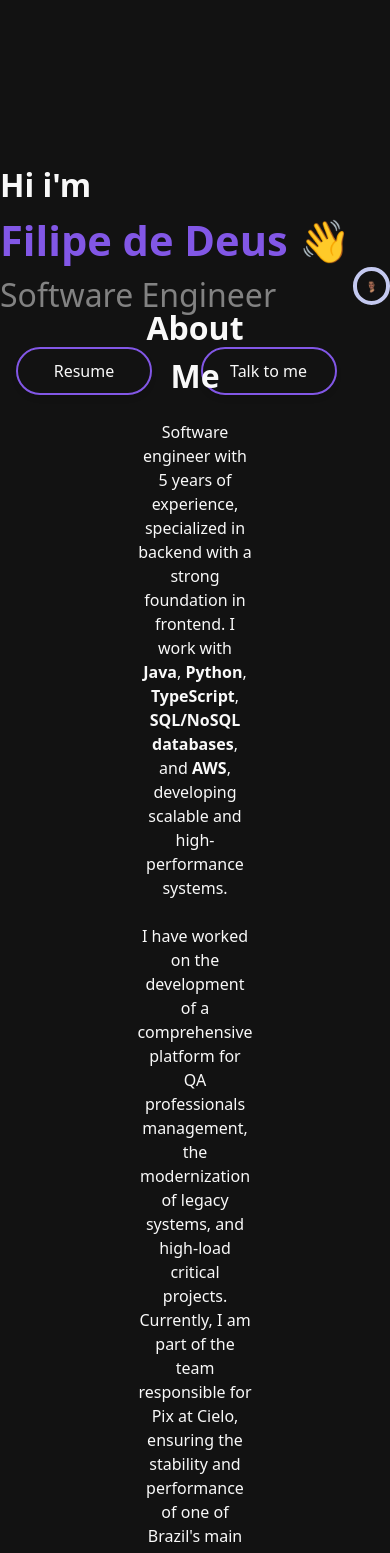
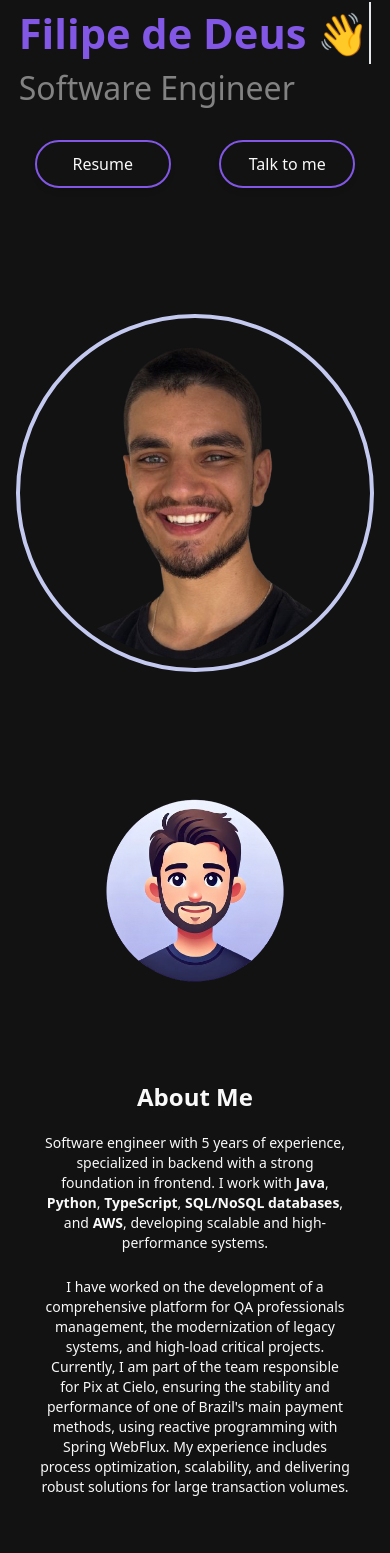
Before and after one commit to dedeus6/myportfolio, a Next.js app: page / in a window 390 px wide. Shown: the part 136-1689 px from the top of the page. Built offline with nearby package versions, Linux system fonts and the light colour scheme.

Commit message:
Adding responsive pages and adding more skills

```diff
--- a/src/pages/aboutMePage.tsx
+++ b/src/pages/aboutMePage.tsx
@@ -1,30 +1,34 @@
 import Image from "next/image";
-import me from '../../assets/me.png';
+import me from "../../assets/me.png";
 
 const AboutMePage = () => {
     return (
-        <div className="w-full h-screen flex justify-center items-center" data-aos="slide-right">
-            <div className="w-full h-screen flex justify-center items-center p-[10rem]">
+        <div
+            className="w-full min-h-screen flex flex-col md:flex-row justify-center items-center p-10 md:p-[10rem] gap-8"
+            data-aos="slide-right"
+        >
+            {/* Seção da Imagem */}
             <div className="flex-1 flex items-center justify-center">
                 <Image
                     src={me}
                     alt="Minha imagem"
                     width={500}
                     height={500}
-                        className="rounded-full"
+                    className="rounded-full w-64 md:w-[500px] h-auto"
                 />
             </div>
+
+            {/* Seção de Texto */}
             <div className="flex-1 flex items-center justify-center">
                 <div className="w-full max-w-screen-lg flex flex-col justify-center items-center text-center">
-                        <p className="text-[2rem] text-textColor font-bold pb-5">About Me</p>
-                        <p className="text-textColor">
+                    <p className="text-2xl md:text-[2rem] text-textColor font-bold pb-5">About Me</p>
+                    <p className="text-textColor text-sm md:text-base">
                         Software engineer with 5 years of experience, specialized in backend with a strong foundation in frontend. I work with <strong>Java</strong>, <strong>Python</strong>, <strong>TypeScript</strong>, <strong>SQL/NoSQL databases</strong>, and <strong>AWS</strong>, developing scalable and high-performance systems.
                     </p>
                     <br />
-                        <p className="text-textColor">
+                    <p className="text-textColor text-sm md:text-base">
                         I have worked on the development of a comprehensive platform for QA professionals management, the modernization of legacy systems, and high-load critical projects. Currently, I am part of the team responsible for Pix at Cielo, ensuring the stability and performance of one of Brazil&apos;s main payment methods, using reactive programming with Spring WebFlux. My experience includes process optimization, scalability, and delivering robust solutions for large transaction volumes.
                     </p>
-                    </div>
                 </div>
             </div>
         </div>
--- a/src/pages/presentationPage.tsx
+++ b/src/pages/presentationPage.tsx
@@ -3,11 +3,14 @@ import LeftSection from "@/components/LeftSection";
 
 const PresentationPage = () => {
     return (
-        <div className="w-full h-screen flex justify-center items-center" data-aos="slide-left">
-            <div className="flex-1 flex items-center justify-center">
+        <div
+            className="w-full h-screen flex flex-col md:flex-row justify-center items-center gap-4 p-4"
+            data-aos="slide-left"
+        >
+            <div className="flex-1 w-full flex items-center justify-center">
                 <LeftSection />
             </div>
-            <div className="flex-1 flex items-center justify-center">
+            <div className="flex-1 w-full flex items-center justify-center">
                 <RightSection />
             </div>
         </div>
```
Also changed, not shown: src/pages/skillsPage.tsx (+17 -5 lines). Lines whose indentation alone changed are shown as unchanged.
